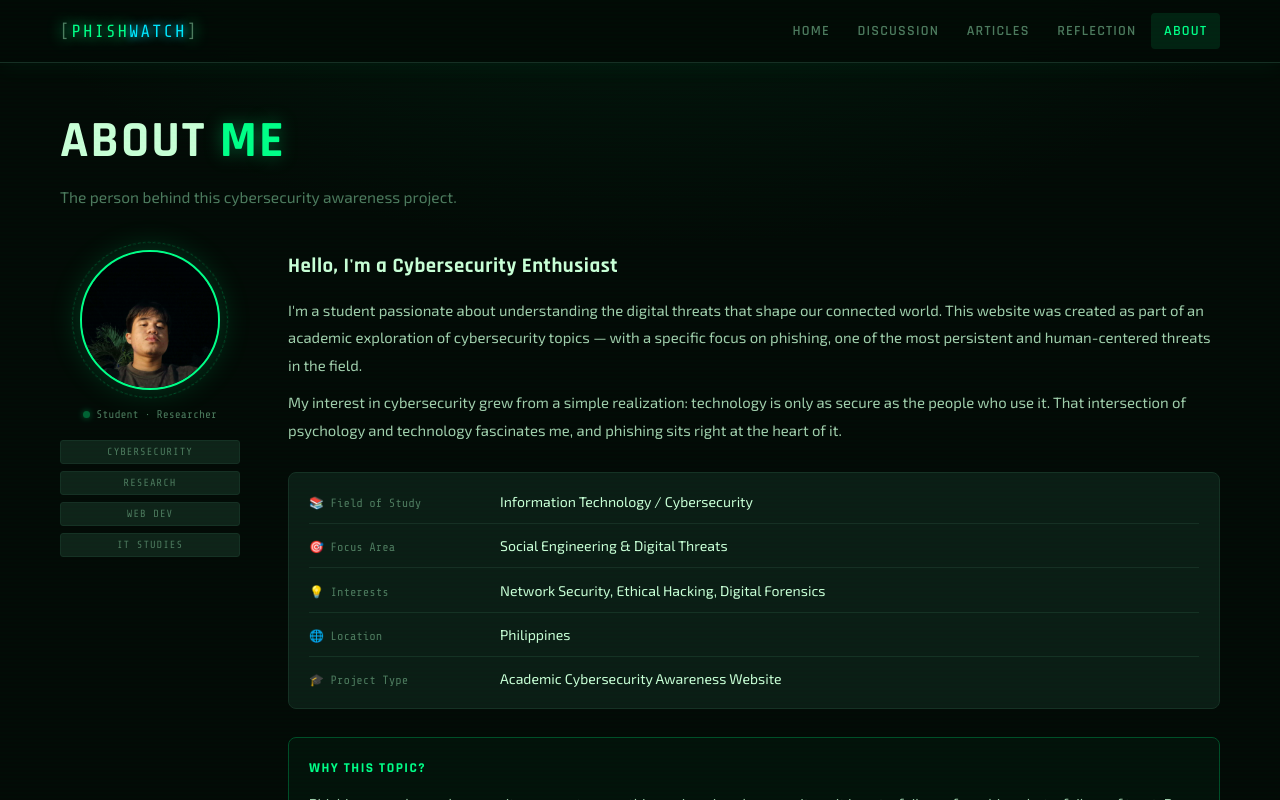
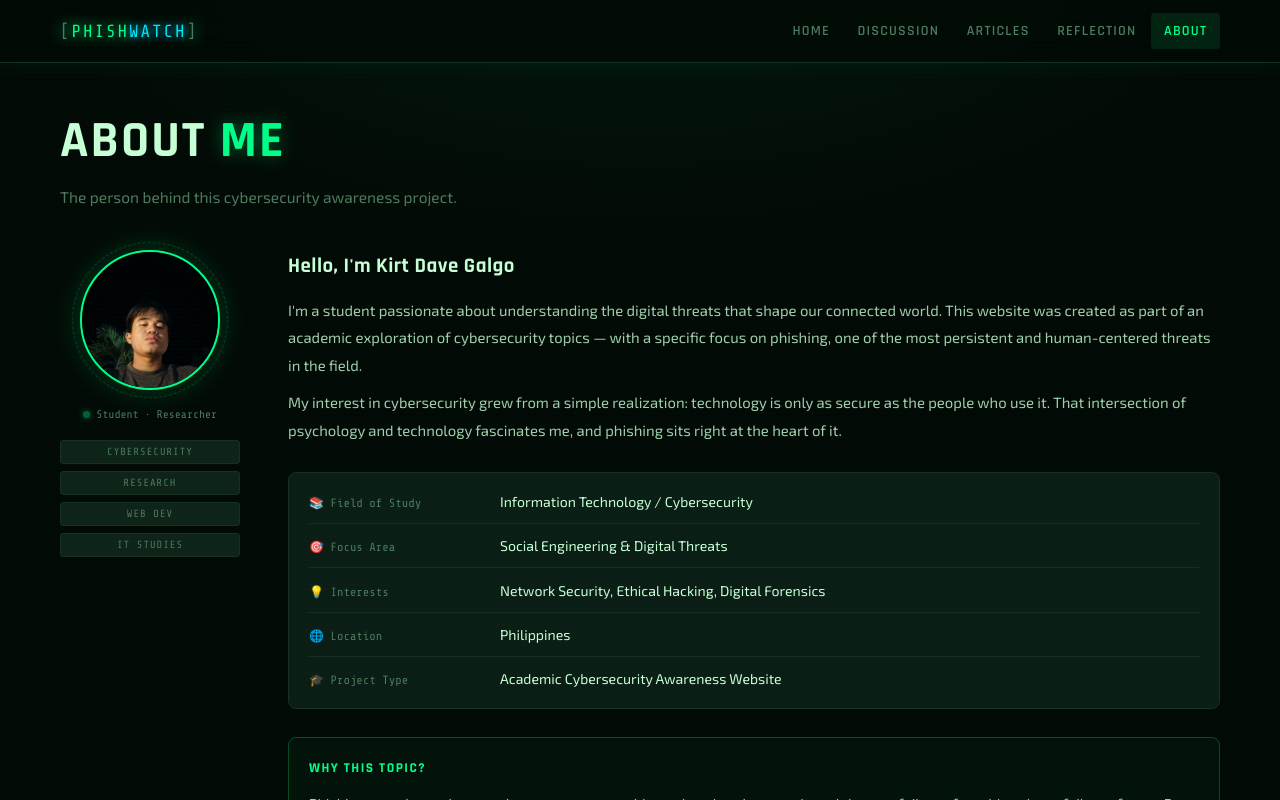
Before and after one commit to kirtdave/Phiswatch, a React (Vite) app: page / in a window 1280 px wide. Both pictures are taken after a click on the button "ABOUT". Shown: the top 800 px of the page. Built offline with nearby package versions, Linux system fonts and the light colour scheme.

Commit message:
name updated

```diff
--- a/src/App.jsx
+++ b/src/App.jsx
@@ -764,9 +764,7 @@ function AboutPage() {
         {/* Content column */}
         <div className="about-content">
           <div className="about-intro-block">
-            <h2 className="about-heading">
-              Hello, I'm a Cybersecurity Enthusiast
-            </h2>
+            <h2 className="about-heading">Hello, I'm Kirt Dave Galgo</h2>
             <p>
               I'm a student passionate about understanding the digital threats
               that shape our connected world. This website was created as part
```
